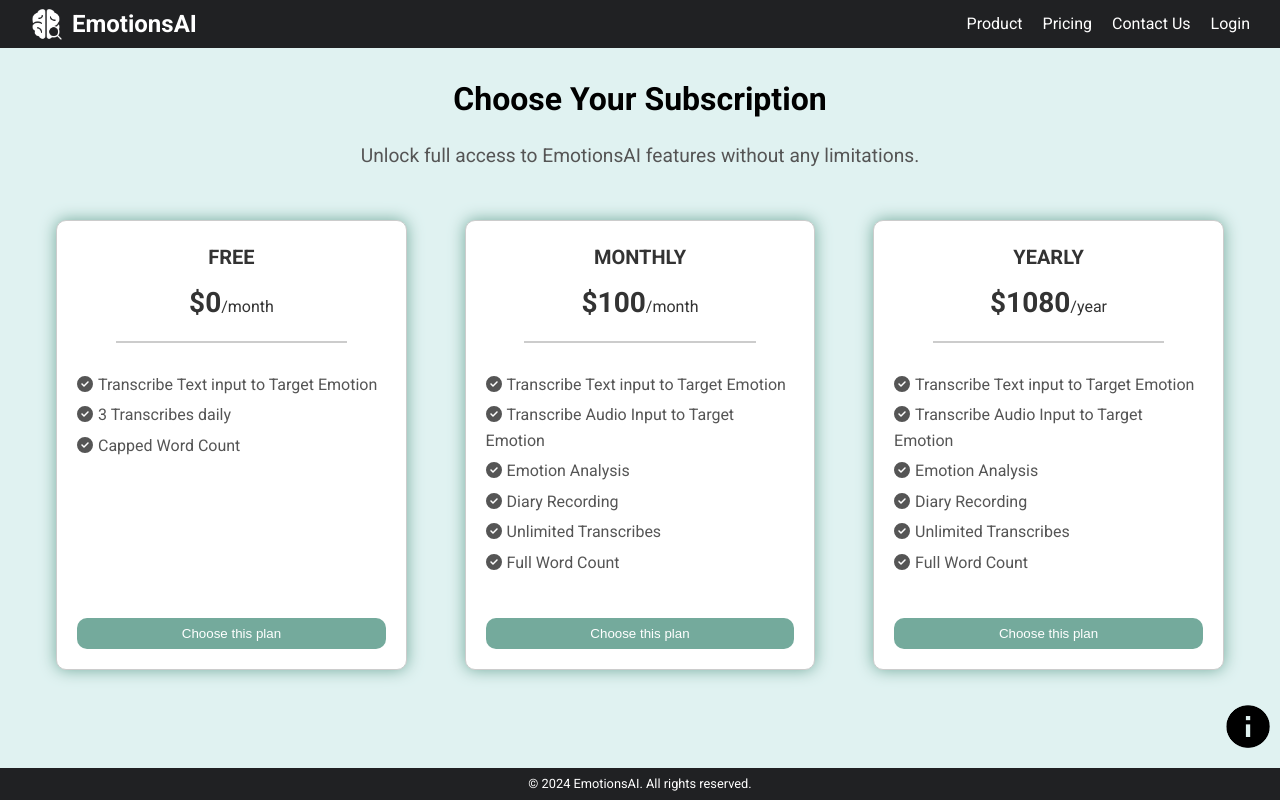
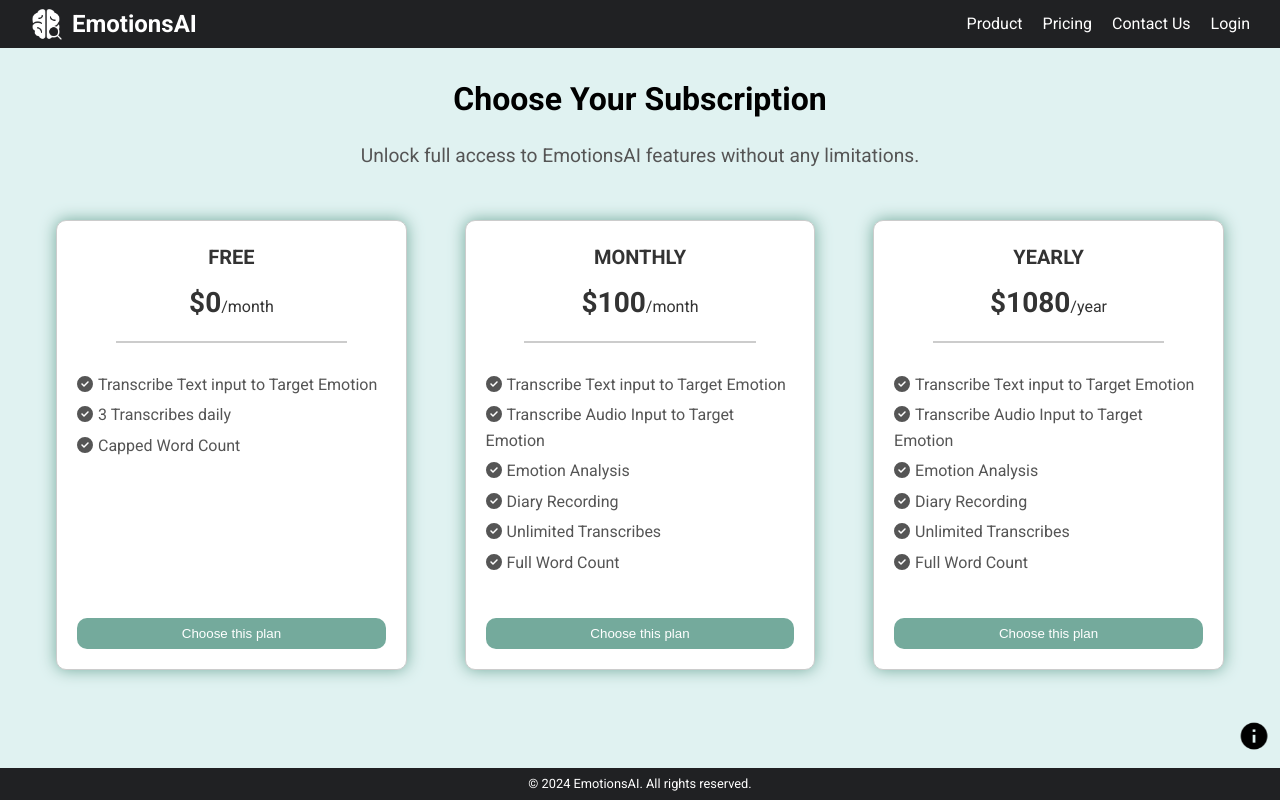
Before and after one commit to jhmbaska3231/emotionsAI_frontend, a React (Create React App) app: page /pricing in a window 1280 px wide. Built offline with nearby package versions, Linux system fonts and the light colour scheme; no server answers; what aws-amplify would draw is missing.

Commit message:
adjusted faqbutton size

```diff
--- a/src/FaqButton.css
+++ b/src/FaqButton.css
@@ -1,7 +1,7 @@
 .faq-button {
     position: fixed;
     bottom: 5vh;
-    right: 0.5vw;
+    right: 0.8vw;
 }
 
 .faq-button-icon {
@@ -12,6 +12,6 @@
 }
 
 .faq-button-icon img {
-    width: 4vw ;
-    height: 4vw ;
+    width: 2.5vw ;
+    height: 2.5vw ;
 }
```
